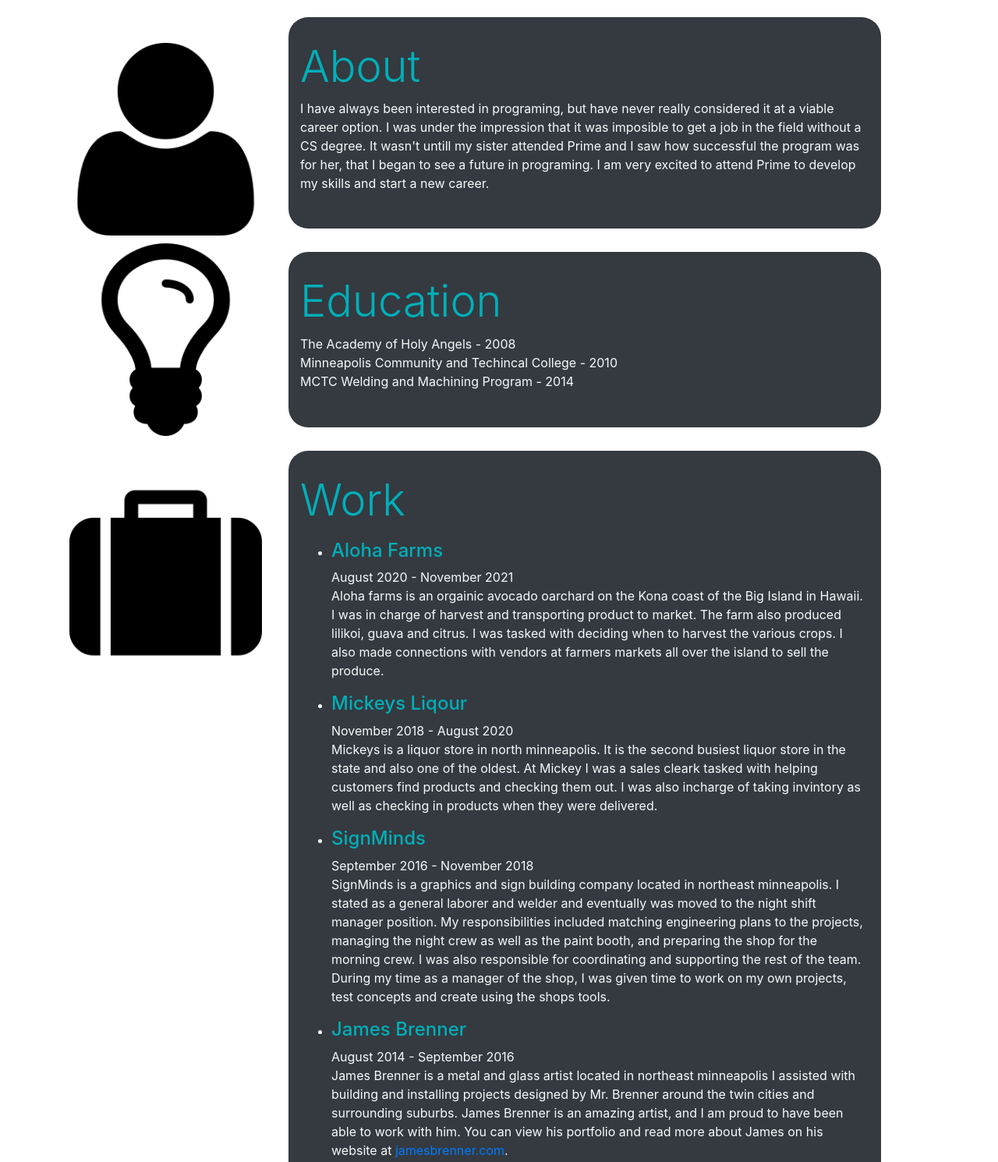
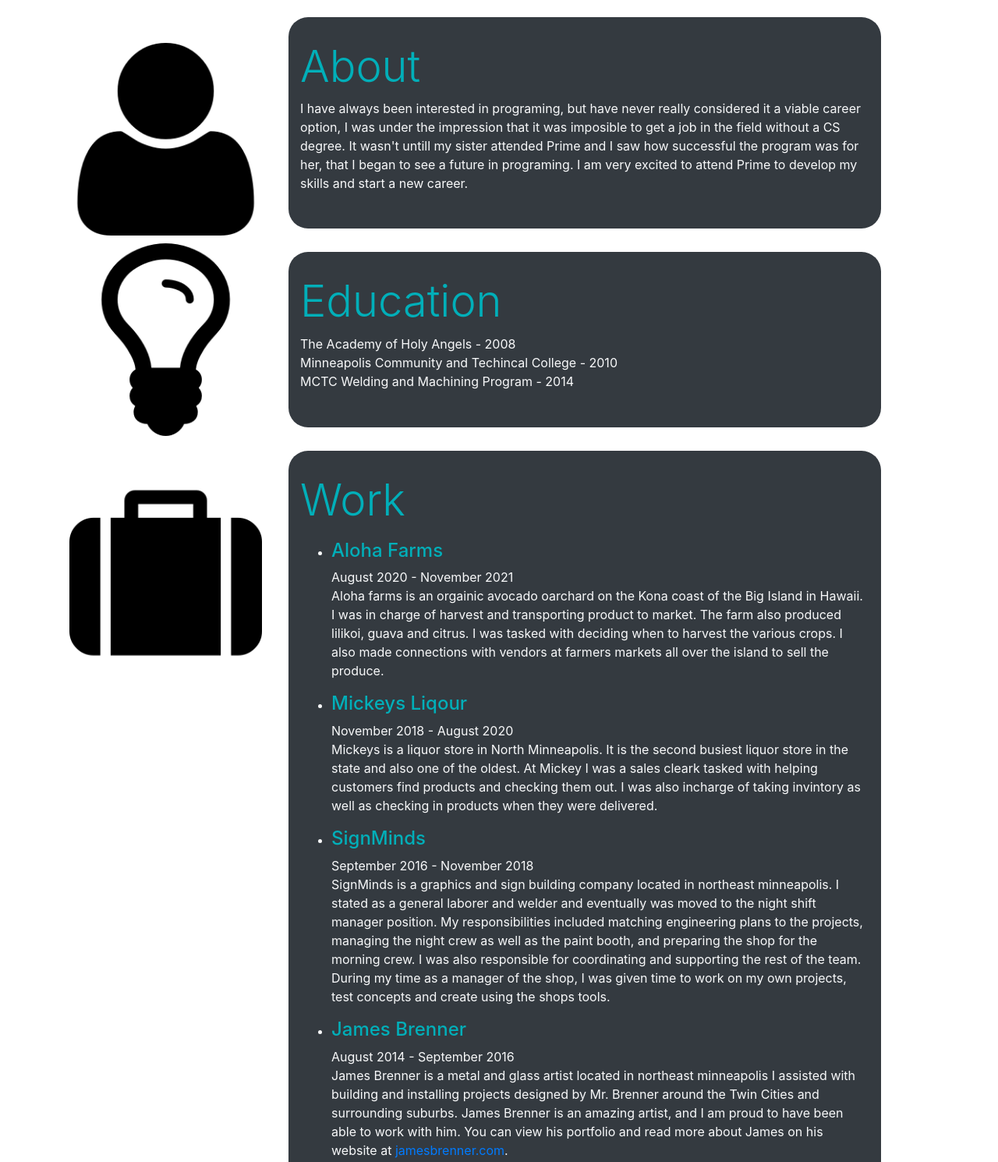
Before and after one commit to Veeesop/veeesop.github.io, a plain HTML site: page index.html in a window 1280 px wide. Shown: the part 326-1816 px from the top of the page at 78% size. Drawn offline with nearby package versions, Linux system fonts and the light colour scheme; a script that the page names is missing.

Commit message:
Update index.html

```diff
--- a/index.html
+++ b/index.html
@@ -81,10 +81,7 @@
             <div class="col-8 bg-dark text-light work">
                 <h4 class="display-4" >About</h4>
                 <p >
-                    I have always been interested in programing, but have never really considered it at a viable career option.
-                    I was under the impression that it was imposible to get a job in the field without a CS degree. It wasn't untill
-                    my sister attended Prime and I saw how successful the program was for her, that I began to see a future in programing.
-                    I am very excited to attend Prime to develop my skills and start a new career.
+                    I have always been interested in programing, but have never really considered it a viable career option, I was under the impression that it was imposible to get a job in the field without a CS degree. It wasn't untill my sister attended Prime and I saw how successful the program was for her, that I began to see a future in programing. I am very excited to attend Prime to develop my skills and start a new career.
                  </p>
             </div>
 
@@ -130,7 +127,7 @@
                         <h4>Mickeys Liqour</h4>
                         <div>November 2018 - August 2020</div>
                         <p>
-                            Mickeys is a liquor store in north minneapolis. It is the second busiest liquor store in the state and also one of the oldest.
+                            Mickeys is a liquor store in North Minneapolis. It is the second busiest liquor store in the state and also one of the oldest.
                             At Mickey I was a sales cleark tasked with helping customers find products and checking them out. I was also incharge
                             of taking invintory as well as checking in products when they were delivered.
                         </p>
@@ -150,7 +147,7 @@
                         <div>August 2014 - September 2016</div>
                         <p>
                             James Brenner is a metal and glass artist located in northeast minneapolis I assisted
-                            with building and installing projects designed by Mr. Brenner around the twin cities
+                            with building and installing projects designed by Mr. Brenner around the Twin Cities
                             and surrounding suburbs. James Brenner is an amazing artist, and I am  proud
                             to have been able to work with him. You can view his portfolio and read more about James on
                             his website at <a href="http://www.jamesbrenner.com">jamesbrenner.com</a>.
```
